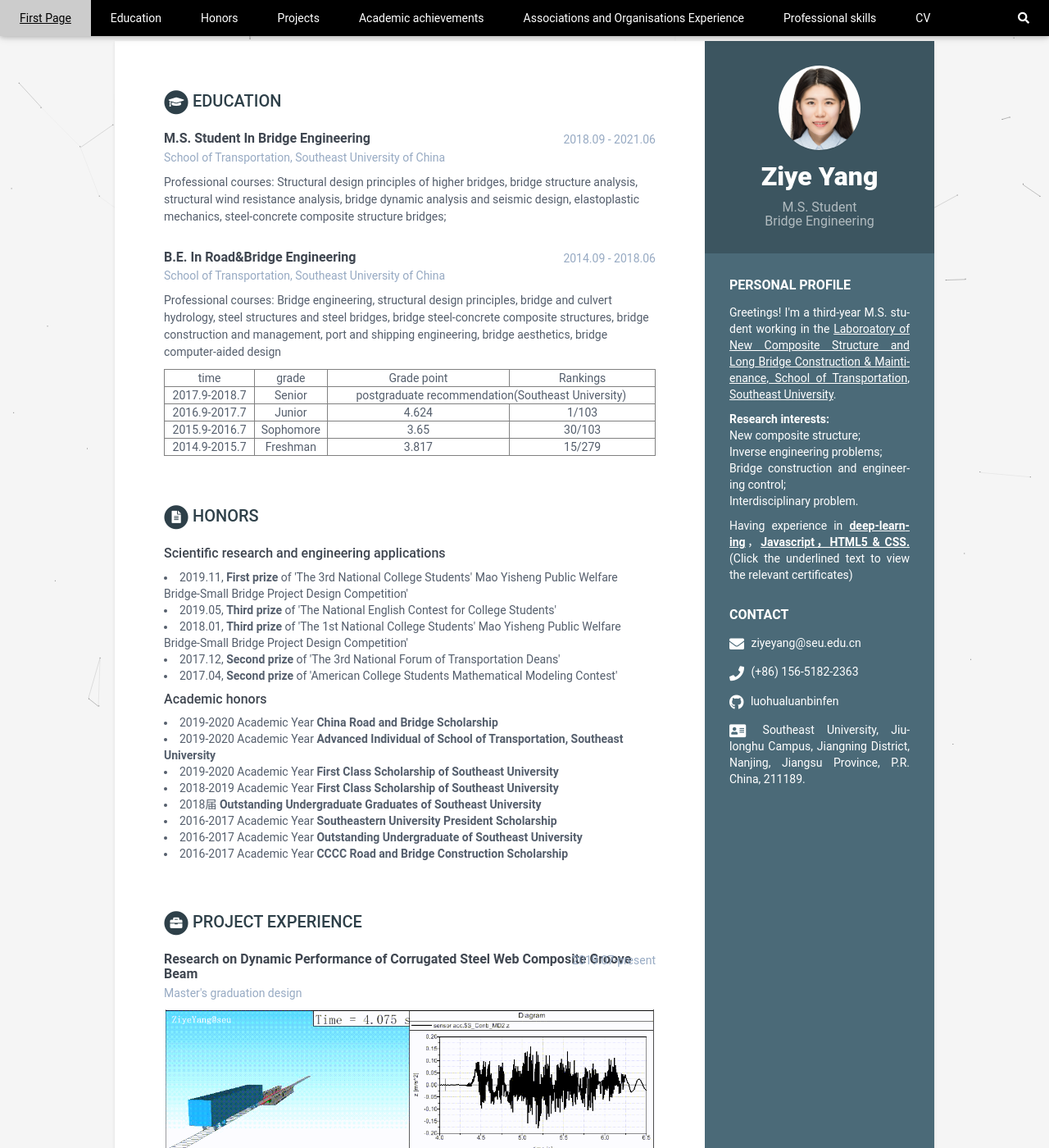
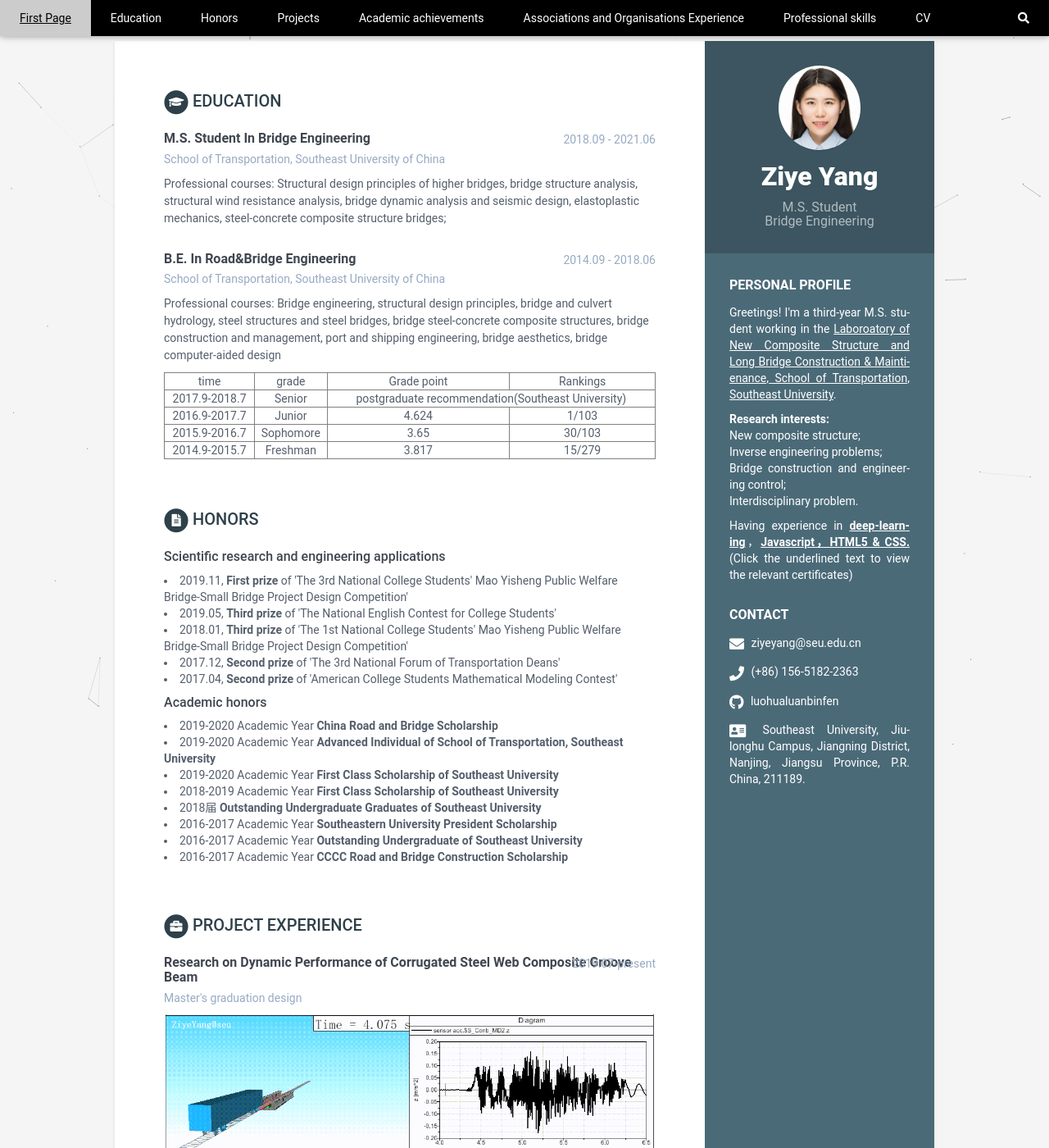
Before and after one commit to luohualuanbinfen/CV_EN, a Jekyll site: the page built from index.html, in a window 1280 px wide and 1400 px high. Shown: the whole window at 82% size. Built offline with Jekyll 4.4.1, drawn with Linux system fonts in a browser that asks for light colours.

Commit message:
Update _base.scss

```diff
--- a/_sass/_base.scss
+++ b/_sass/_base.scss
@@ -193,7 +193,7 @@ p {
     .upper-row {
         position: relative;
         overflow: hidden;
-        margin-bottom: 4px;
+        margin-bottom: 6px;
     }
     .job-title, .degree {
         color: $text-color;
```
